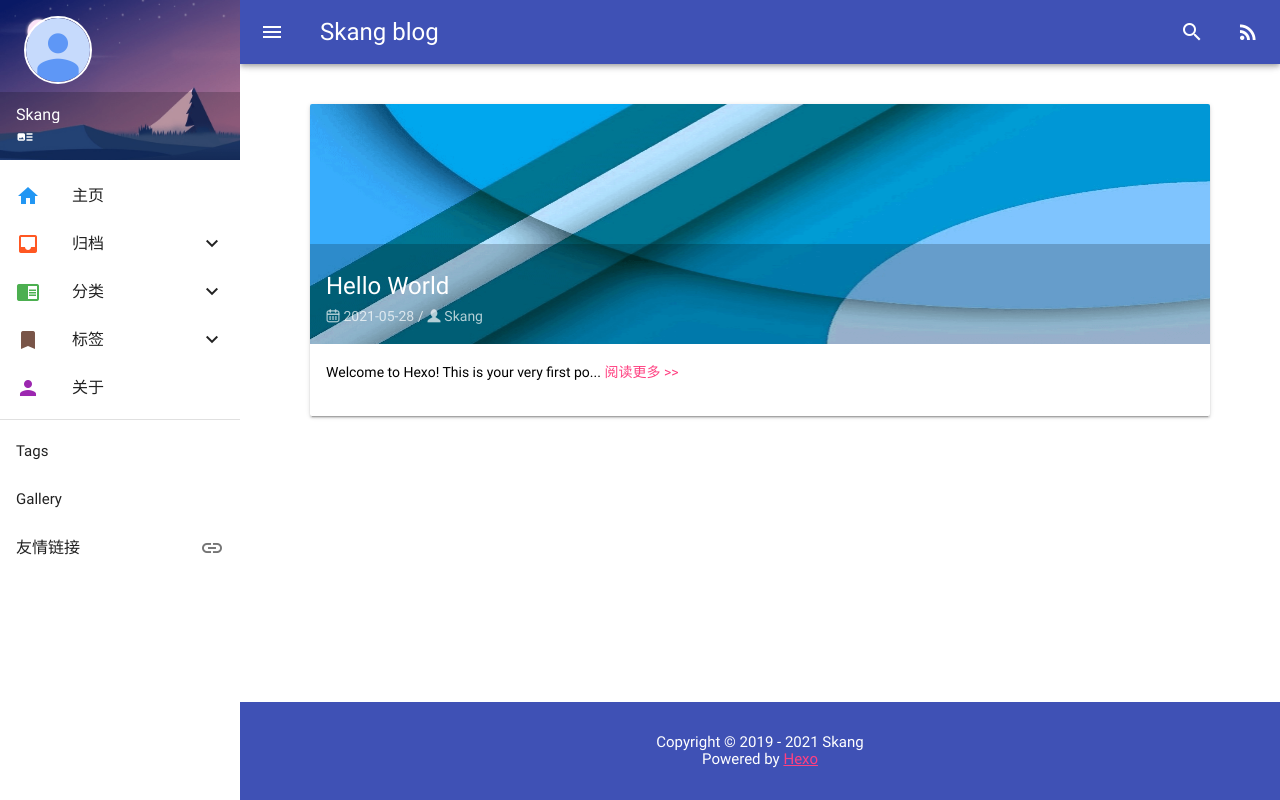
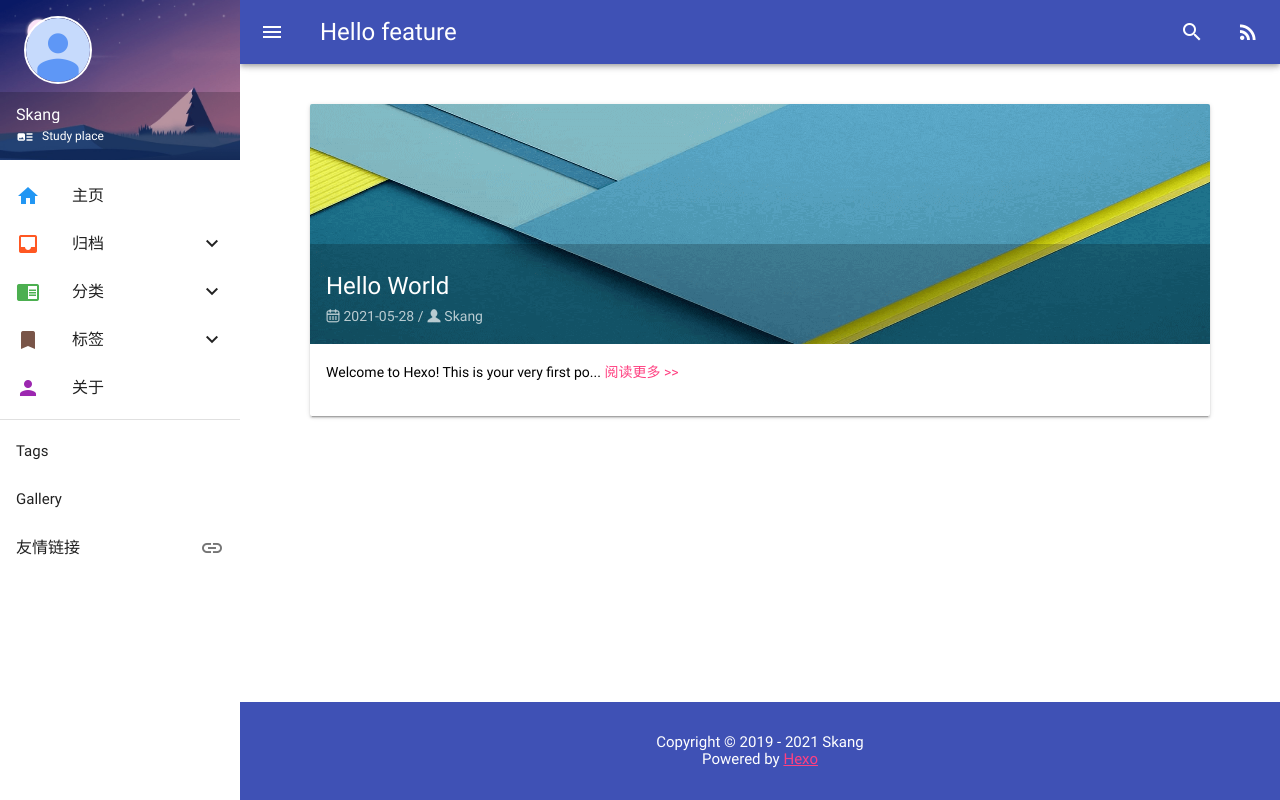
Before and after one commit to skang6/skang6.github.io, a plain HTML site: page archives/index.html in a window 1280 px wide. Drawn offline with Linux system fonts and the light colour scheme; no server answers; files whose address does not match are found by name.

Commit message:
Site updated: 2021-05-28 14:47:56

```diff
--- a/archives/index.html
+++ b/archives/index.html
@@ -8,16 +8,17 @@
   <meta name="renderer" content="webkit">
 
 
-  <title>归档 | Skang blog</title>
+  <title>归档 | Hello feature</title>
 
   <link rel="shortcut icon" href="/images/favicon.png">
-  <link rel="alternate" href="/atom.xml" title="Skang blog" type="application/atom+xml">
+  <link rel="alternate" href="/atom.xml" title="Hello feature" type="application/atom+xml">
   <meta property="og:type" content="website">
-<meta property="og:title" content="Skang blog">
+<meta property="og:title" content="Hello feature">
 <meta property="og:url" content="https://skang6.github.io/archives/index.html">
-<meta property="og:site_name" content="Skang blog">
+<meta property="og:site_name" content="Hello feature">
 <meta property="og:locale" content="zh_CN">
 <meta property="article:author" content="Skang">
+<meta property="article:tag" content="life">
 <meta name="twitter:card" content="summary">
 
   <meta name="format-detection" content="telephone=no,email=no">
@@ -26,11 +27,11 @@
   <meta name="keywords" content="">
 
   <meta name="mobile-web-app-capable" content="yes">
-  <meta name="application-name" content="Skang blog">
+  <meta name="application-name" content="Hello feature">
   <meta name="msapplication-starturl" content="https://skang6.github.io/archives/">
   <meta name="msapplication-navbutton-color" content="#9C27B0">
   <meta name="apple-mobile-web-app-capable" content="yes">
-  <meta name="apple-mobile-web-app-title" content="Skang blog">
+  <meta name="apple-mobile-web-app-title" content="Hello feature">
   <meta name="apple-mobile-web-app-status-bar-style" content="black">
   <link rel="apple-touch-icon" href="/images/favicon.png">
 
@@ -57,7 +58,7 @@
   <header id="header" class="mdui-appbar mdui-appbar-fixed mdui-appbar-scroll-hide mdui-appbar-inset">
   <div class="mdui-toolbar mdui-color-theme">
     <a href="javascript:;" class="mdui-btn mdui-btn-icon" mdui-drawer="{target: '#sidebar', swipe: true}"><i class="mdui-icon material-icons">menu</i></a>
-    <a href="/" class="mdui-typo-headline">Skang blog</a>
+    <a href="/" class="mdui-typo-headline">Hello feature</a>
     <div class="mdui-toolbar-spacer"></div>
     <a href="javascript:;" class="mdui-btn mdui-btn-icon" mdui-dialog="{target: '#search'}" mdui-tooltip="{content: '搜索'}"><i class="mdui-icon material-icons">search</i></a>
     <a href="/atom.xml" class="mdui-btn mdui-btn-icon" mdui-tooltip="{content: 'RSS'}"><i class="mdui-icon material-icons">rss_feed</i></a>
@@ -78,7 +79,7 @@
     <div class="mdui-grid-tile-actions">
       <div class="mdui-grid-tile-text">
         <div class="mdui-grid-tile-title">Skang</div>
-        <div class="mdui-grid-tile-subtitle"><i class="mdui-icon material-icons">art_track</i></div>
+        <div class="mdui-grid-tile-subtitle"><i class="mdui-icon material-icons">art_track</i>Study place</div>
       </div>
 
     </div>
@@ -162,7 +163,7 @@
   <article class="mdui-card mdui-m-b-5 mdui-hoverable">
     <a href="/2021/05/28/hello-world/">
       <header class="mdui-card-media mdui-ripple">
-        <img src="/images/random/material-7.png" style="max-height: 240px;">
+        <img src="/images/random/material-5.png" style="max-height: 240px;">
         <div class="mdui-card-media-covered">
           <div class="mdui-card-primary">
             <div class="mdui-card-primary-title">Hello World</div>
```
Also changed, not shown: archives/2021/05/index.html (+10 -9 lines), archives/2021/index.html (+10 -9 lines), index.html (+10 -9 lines).
